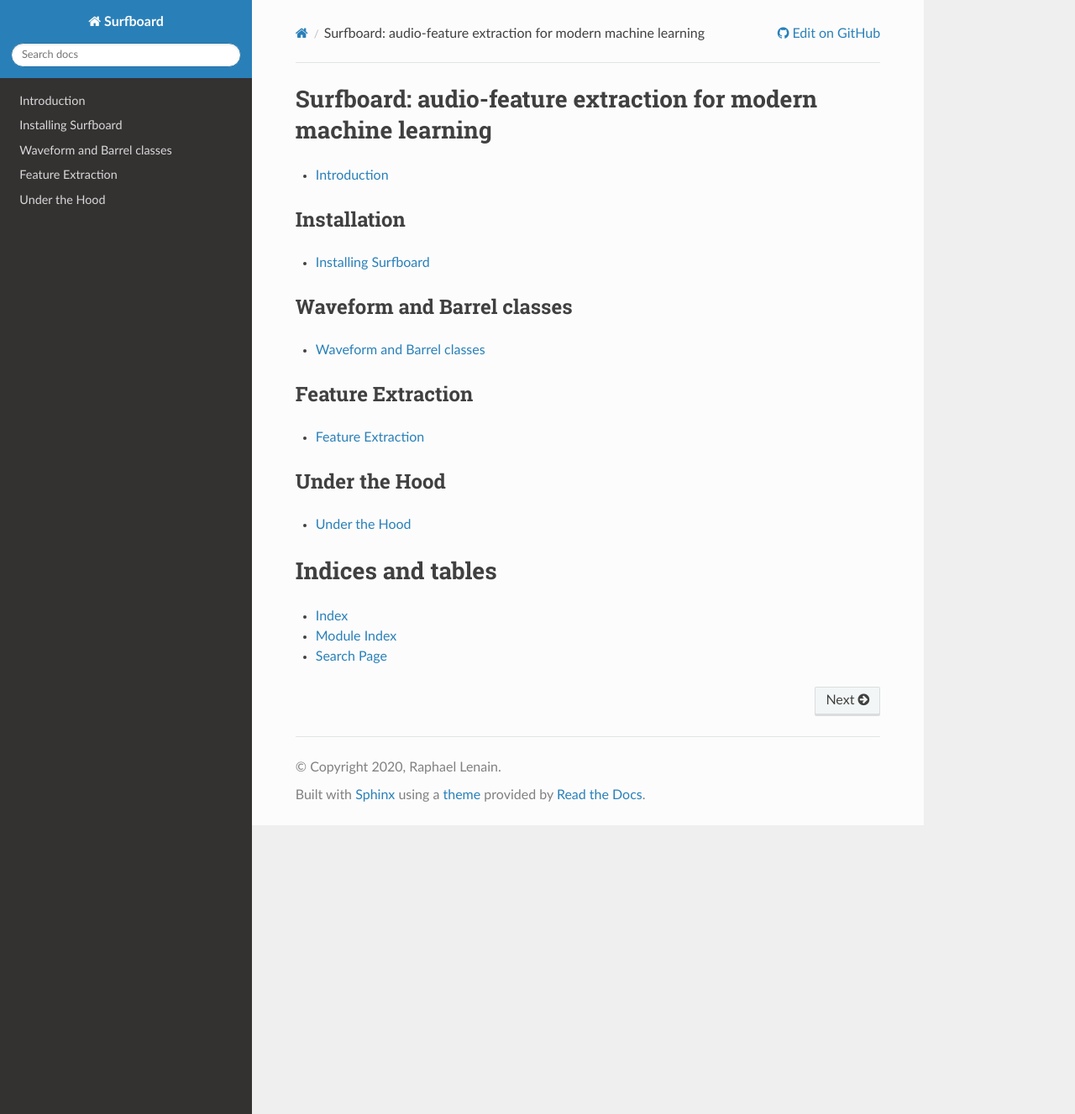
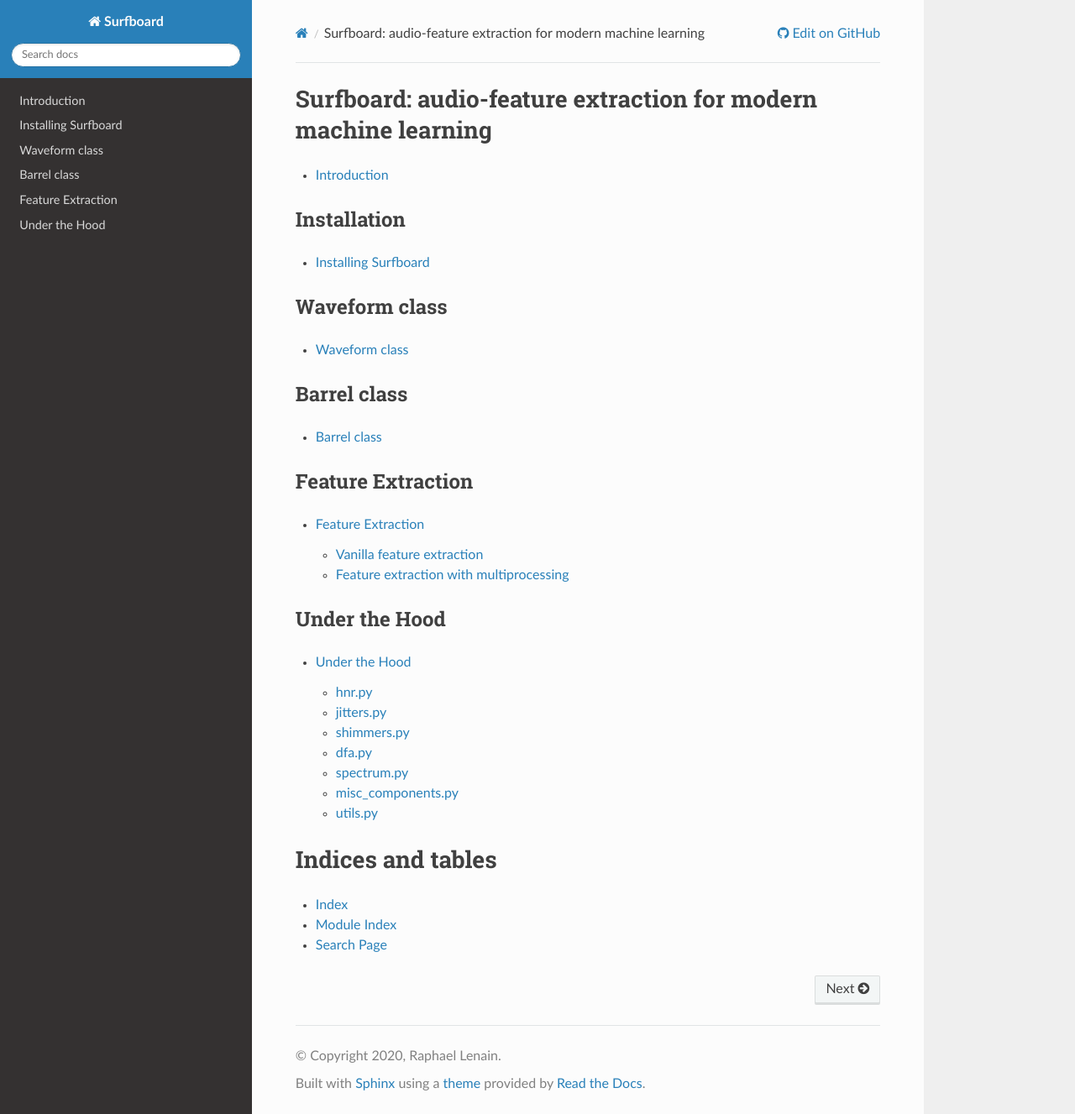
Before and after one commit to novoic/surfboard, a Sphinx documentation site: the page built from docs/index.rst, in a window 1280 px wide and 1327 px high. Shown: the whole window at 84% size. Built offline with Sphinx 7.4.7 and the Read the Docs theme 2.0.0, drawn with Linux system fonts in a browser that asks for light colours.

Commit message:
:pencil: additional structure to index.rst

```diff
--- /dev/null
+++ b/docs/barrel.rst
@@ -0,0 +1,5 @@
+Barrel class
+============
+
+.. automodule:: surfboard.statistics
+    :members:
--- a/docs/feature_extraction.rst
+++ b/docs/feature_extraction.rst
@@ -1,8 +1,14 @@
 Feature Extraction
 ==================
+
+Vanilla feature extraction
+--------------------------
 
 .. automodule:: surfboard.feature_extraction
     :members:
 
+Feature extraction with multiprocessing
+---------------------------------------
+
 .. automodule:: surfboard.feature_extraction_multiprocessing
     :members:
--- a/docs/index.rst
+++ b/docs/index.rst
@@ -17,13 +17,21 @@ Installation
     installation
 
 
-Waveform and Barrel classes
----------------------------
+Waveform class
+--------------
 
 .. toctree::
     :maxdepth: 2
 
-    waveform_barrel
+    waveform
+
+Barrel class
+--------------
+
+.. toctree::
+    :maxdepth: 2
+
+    barrel
 
 Feature Extraction
 ------------------
--- a/docs/under_the_hood.rst
+++ b/docs/under_the_hood.rst
@@ -1,23 +1,44 @@
 Under the Hood
 ==============
+
+hnr.py
+------
 
 .. automodule:: surfboard.hnr
     :members:
 
+jitters.py
+----------
+
 .. automodule:: surfboard.jitters
     :members:
+
+shimmers.py
+-----------
 
 .. automodule:: surfboard.shimmers
     :members:
 
+dfa.py
+------
+
 .. automodule:: surfboard.dfa
     :members:
+
+spectrum.py
+-----------
 
 .. automodule:: surfboard.spectrum
     :members:
 
+misc_components.py
+------------------
+
 .. automodule:: surfboard.misc_components
     :members:
 
+utils.py
+--------
+
 .. automodule:: surfboard.utils
     :members:
--- /dev/null
+++ b/docs/waveform.rst
@@ -0,0 +1,5 @@
+Waveform class
+==============
+
+.. automodule:: surfboard.sound
+    :members:
```
Also changed, not shown: docs/waveform_barrel.rst (deleted, +0 -8 lines).
